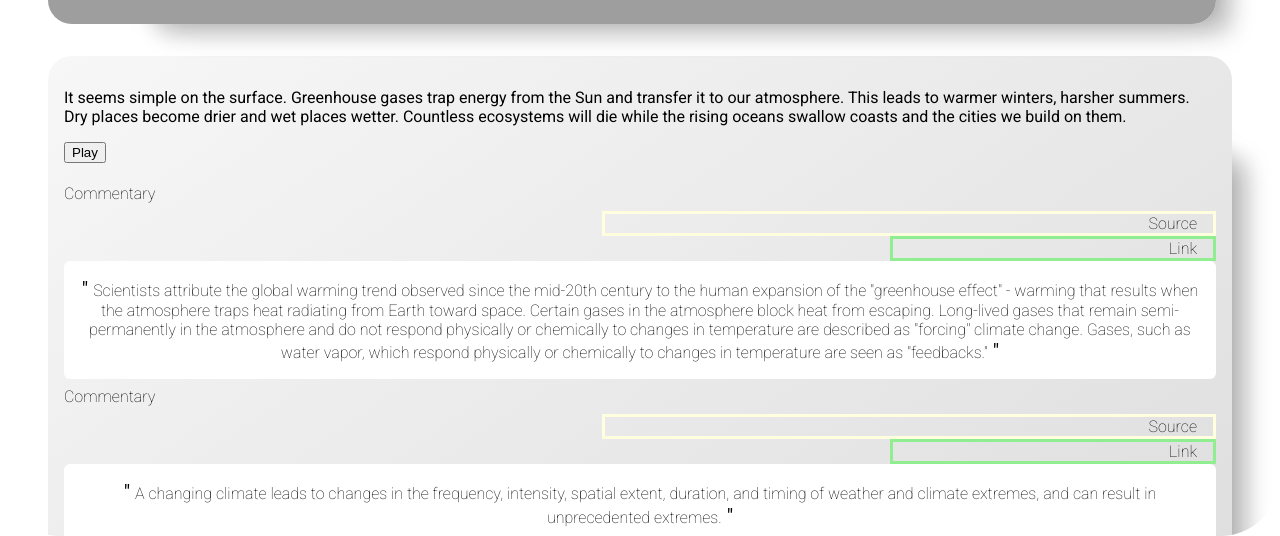
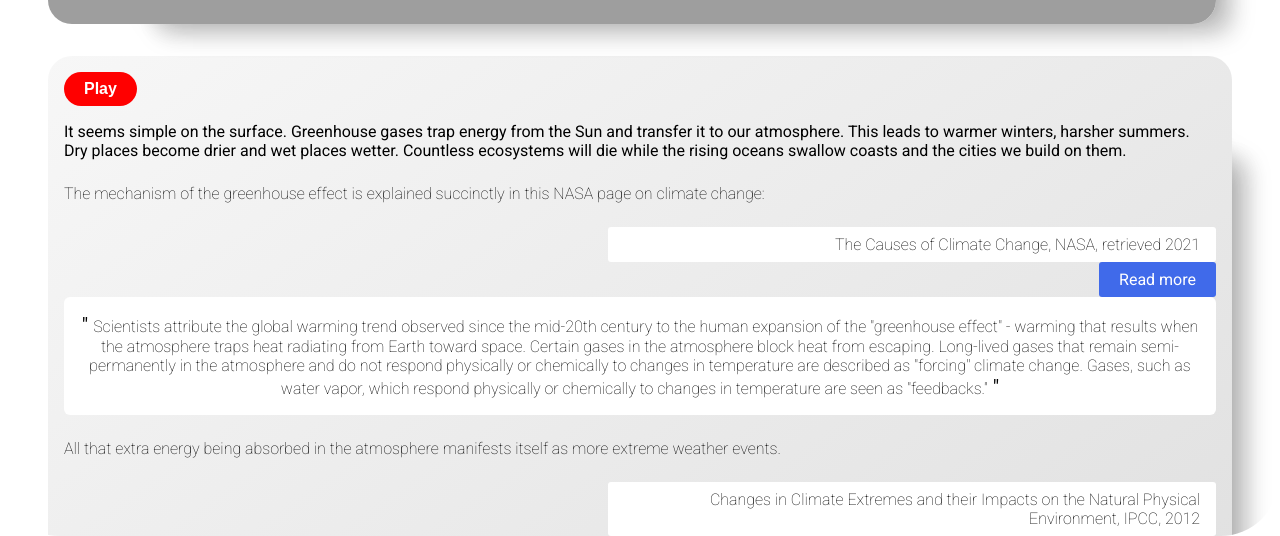
Before and after one commit to adriansseur/YouTube-Video-Sources, a React (Create React App) app: page / in a window 1280 px wide. Shown: the part 264-800 px from the top of the page. Built offline with nearby package versions, Linux system fonts and the light colour scheme; grey boxes are pictures that could not be loaded.

Commit message:
styling sources

```diff
--- a/src/components/Sources.js
+++ b/src/components/Sources.js
@@ -7,11 +7,11 @@ export default function Sources(props) {
         const objKey = Object.keys(obj)[0]
         let evidenceElement
         if (objKey === "commentary") {
-            evidenceElement = <p className="commentary">Commentary</p>
+            evidenceElement = <p className="commentary">{obj.commentary}</p>
         } else if (objKey === "source") {
-            evidenceElement = <p className="source">Source</p>
+            evidenceElement = <p className="source">{obj.source}</p>
         } else if (objKey === "link") {
-            evidenceElement = <p className="link">Link</p> // make link button
+            evidenceElement = <a className="link" href={obj.link} target="_blank">Read more</a> // make link button
         } else if (objKey === "quote") {
             // check if quote is image
             if (obj.quote.startsWith("/images")) {
@@ -39,8 +39,8 @@ export default function Sources(props) {
 
     return (
         <div className="claim-container">
+            <button className="sources-btn" onClick={props.toggle}>Play</button>
             <p className="claim">{props.claim}</p>
-            <button className="sources-btn" onClick={props.toggle}>Play</button>
             {evidenceElements}
         </div>
     )
--- a/src/style/index.css
+++ b/src/style/index.css
@@ -20,9 +20,9 @@ body {
 
 .title-container {
     height: 5vh;
-    margin: 0 3em;
+    margin: 0 3rem;
     margin-right: 4em;
-    padding: 1em;
+    padding: 1rem;
 }
 
 .title {
@@ -42,24 +42,41 @@ body {
 
 .video-container {
     height: 25vh;
-    padding: 0 3em;
-    margin: 1em 1em 2em 0;
+    padding: 0 3rem;
+    margin: 1rem 1rem 2rem 0;
 }
 
 .sources-container {
-    padding: 0 3em;
+    padding: 0 3rem;
     height: 60vh;
     overflow-y: scroll;
     border-radius: 60px;
 }
 
 .claim-container {
-    margin-bottom: 2em;
-    padding: 1em;
+    margin-bottom: 2rem;
+    padding: 1rem;
 }
 
 .sources-btn {
-    margin-bottom: 1em;
+    background: red;
+    color: white;
+    border: none;
+    font-weight: 700;
+    padding: 0.5rem 1.25rem;
+    font-size: 16px;
+    border-radius: 20px;
+}
+
+.sources-btn:hover {
+    cursor: pointer;
+    background: white;
+    color: red;
+}
+
+.sources-btn:active {
+   color: white;
+   background: darkred;
 }
 
 .commentary,
@@ -75,29 +92,48 @@ body {
 
 .commentary {
     /* background: rgb(255, 180, 180); */
-    padding: 0.5em 0;
+    padding: 0.5rem 0;
+    margin: 1em 0;
 }
 
 .source {
-    border: 3px solid lightyellow;
     /* position: relative;
     top: 27px; */
     width: 50%;
     margin-left: auto;
     text-align: right;
-    padding: 0 1em;
+    padding: 0.5rem 1rem;
+    background: white;
+    color: black;
+    border-radius: 3px;
 }
 
 .link {
-    border: 3px solid lightgreen;
+    display: block;
     /* width: 50%;
     position: relative;
     left: 50%;
     top: 9px; */
-    width: 25%;
+    width: fit-content;
     margin-left: auto;
-    text-align: right;
-    padding: 0 1em;
+    padding: 0.5rem 1.25rem;
+    text-decoration: none;
+    color: white;
+    font-weight: 400;
+    border-radius: 3px;
+    background: rgb(64, 106, 234);
+}
+
+/* .link:visited {
+    background: lightgreen;
+} */
+
+.link:hover {
+    background: lightgray;
+}
+
+.link:active {
+    background: lightskyblue;
 }
 
 .quote {
@@ -107,7 +143,7 @@ body {
     bottom: 27px; */
     text-align: center;
     margin: auto;
-    padding: 1em;
+    padding: 1rem;
 }
 
 .error {
```
